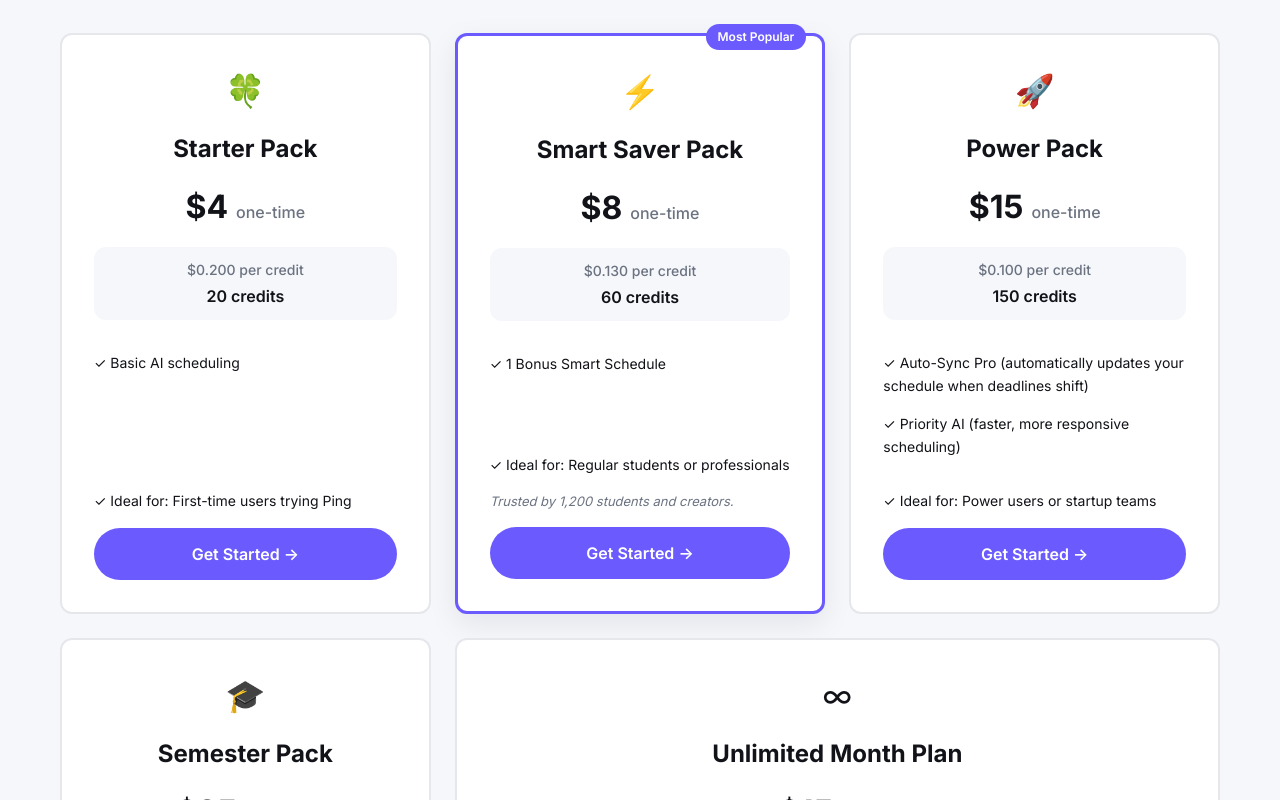
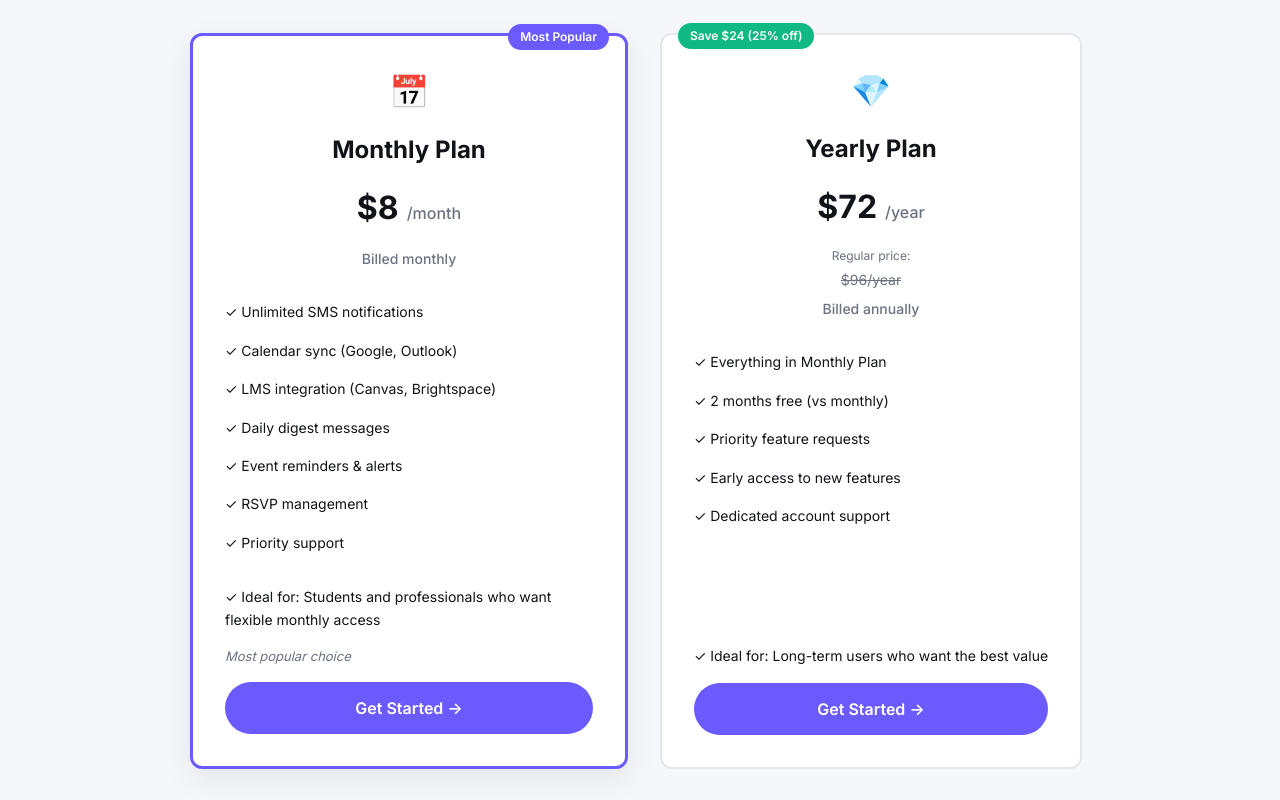
Before and after one commit to Vismay-J/pingai, a React (Vite) app: page / in a window 1280 px wide. Shown: the part 3240-4040 px from the top of the page. Built offline with nearby package versions, Linux system fonts and the light colour scheme.

Commit message:
Add subscription-based pricing model (/month, /year with 25% discount)

```diff
--- a/src/components/Pricing.css
+++ b/src/components/Pricing.css
@@ -17,6 +17,13 @@
   gap: var(--space-6);
   margin-top: var(--space-8);
   margin-bottom: var(--space-8);
+}
+
+.subscription-grid {
+  grid-template-columns: repeat(2, 1fr);
+  max-width: 900px;
+  margin-left: auto;
+  margin-right: auto;
 }
 
 .pricing-grid .pricing-card:nth-child(n+4) {
@@ -123,6 +130,50 @@
   font-weight: 600;
 }
 
+.billing-info {
+  text-align: center;
+  color: var(--color-muted);
+  font-size: 14px;
+  margin-bottom: var(--space-6);
+  font-weight: 500;
+}
+
+.original-price {
+  display: flex;
+  flex-direction: column;
+  align-items: center;
+  gap: var(--space-1);
+  margin-bottom: var(--space-2);
+}
+
+.original-price-label {
+  font-size: 12px;
+  color: var(--color-muted);
+}
+
+.original-price-value {
+  font-size: 14px;
+  color: var(--color-muted);
+  text-decoration: line-through;
+}
+
+.savings-badge {
+  position: absolute;
+  top: -12px;
+  left: var(--space-4);
+  background-color: var(--color-success);
+  color: white;
+  padding: 4px 12px;
+  border-radius: var(--radius-pill);
+  font-size: 12px;
+  font-weight: 600;
+}
+
+.subscription-card {
+  max-width: 450px;
+  margin: 0 auto;
+}
+
 .plan-features {
   list-style: none;
   padding: 0;
@@ -170,6 +221,10 @@
     grid-template-columns: repeat(2, 1fr);
   }
 
+  .subscription-grid {
+    grid-template-columns: repeat(2, 1fr);
+  }
+
   .pricing-grid .pricing-card:nth-child(4) {
     grid-column: 1 / 2;
   }
@@ -185,6 +240,10 @@
     gap: var(--space-4);
   }
 
+  .subscription-grid {
+    grid-template-columns: 1fr;
+  }
+
   .pricing-grid .pricing-card:nth-child(4),
   .pricing-grid .pricing-card:nth-child(5) {
     grid-column: 1;
--- a/src/components/Pricing.jsx
+++ b/src/components/Pricing.jsx
@@ -7,71 +7,42 @@ function Pricing() {
     trackCTAClick(`pricing_${packageName}`)
   }
 
-  const pricingPlans = [
+  const subscriptionPlans = [
     {
-      name: 'Starter Pack',
-      icon: '🍀',
-      price: '$4',
-      period: 'one-time',
-      pricePerCredit: '$0.200',
-      credits: 20,
-      features: ['Basic AI scheduling'],
-      idealFor: 'First-time users trying Ping',
-      popular: false
+      name: 'Monthly Plan',
+      icon: '📅',
+      price: '$8',
+      period: '/month',
+      billing: 'Billed monthly',
+      features: [
+        'Unlimited SMS notifications',
+        'Calendar sync (Google, Outlook)',
+        'LMS integration (Canvas, Brightspace)',
+        'Daily digest messages',
+        'Event reminders & alerts',
+        'RSVP management',
+        'Priority support'
+      ],
+      idealFor: 'Students and professionals who want flexible monthly access',
+      popular: true,
+      socialProof: 'Most popular choice'
     },
     {
-      name: 'Smart Saver Pack',
-      icon: '⚡',
-      price: '$8',
-      period: 'one-time',
-      pricePerCredit: '$0.130',
-      credits: 60,
-      features: ['1 Bonus Smart Schedule'],
-      idealFor: 'Regular students or professionals',
-      popular: true,
-      socialProof: 'Trusted by 1,200 students and creators.'
-    },
-    {
-      name: 'Power Pack',
-      icon: '🚀',
-      price: '$15',
-      period: 'one-time',
-      pricePerCredit: '$0.100',
-      credits: 150,
+      name: 'Yearly Plan',
+      icon: '💎',
+      price: '$72',
+      period: '/year',
+      originalPrice: '$96',
+      savings: 'Save $24 (25% off)',
+      billing: 'Billed annually',
       features: [
-        'Auto-Sync Pro (automatically updates your schedule when deadlines shift)',
-        'Priority AI (faster, more responsive scheduling)'
+        'Everything in Monthly Plan',
+        '2 months free (vs monthly)',
+        'Priority feature requests',
+        'Early access to new features',
+        'Dedicated account support'
       ],
-      idealFor: 'Power users or startup teams',
-      popular: false
-    },
-    {
-      name: 'Semester Pack',
-      icon: '🎓',
-      price: '$25',
-      period: 'one-time',
-      pricePerCredit: '$0.083',
-      credits: 300,
-      features: [
-        'Team Share (up to 3 users share the same credit wallet)',
-        'All Power Pack perks'
-      ],
-      idealFor: 'Students or professionals planning for an entire semester or quarter',
-      popular: false
-    },
-    {
-      name: 'Unlimited Month Plan',
-      icon: '∞',
-      price: '$15',
-      period: '/month',
-      pricePerCredit: 'Unlimited',
-      credits: null,
-      creditsLabel: 'for 1 month',
-      features: [
-        'All features',
-        'Credit rollover if renewed'
-      ],
-      idealFor: 'Professionals or teams who want predictable monthly access',
+      idealFor: 'Long-term users who want the best value',
       popular: false
     }
   ]
@@ -81,13 +52,16 @@ function Pricing() {
       <div className="container">
         <h2 className="section-title">Pricing</h2>
         <p className="pricing-subtitle">
-          Each credit saves you ~15 minutes of manual scheduling.
+          Simple, transparent pricing. Cancel anytime.
         </p>
-        <div className="pricing-grid">
-          {pricingPlans.map((plan, index) => (
-            <div key={index} className={`pricing-card ${plan.popular ? 'popular' : ''}`}>
+        <div className="pricing-grid subscription-grid">
+          {subscriptionPlans.map((plan, index) => (
+            <div key={index} className={`pricing-card subscription-card ${plan.popular ? 'popular' : ''}`}>
               {plan.popular && (
                 <div className="popular-badge">Most Popular</div>
+              )}
+              {plan.savings && (
+                <div className="savings-badge">{plan.savings}</div>
               )}
               <div className="plan-icon">{plan.icon}</div>
               <h3 className="plan-name">{plan.name}</h3>
@@ -95,13 +69,14 @@ function Pricing() {
                 <span className="price-amount">{plan.price}</span>
                 <span className="price-period">{plan.period}</span>
               </div>
-              <div className="credit-info">
-                <span className="per-credit">{plan.pricePerCredit} per credit</span>
-                {plan.credits ? (
-                  <span className="total-credits">{plan.credits} credits</span>
-                ) : (
-                  <span className="total-credits">{plan.creditsLabel}</span>
-                )}
+              {plan.originalPrice && (
+                <div className="original-price">
+                  <span className="original-price-label">Regular price:</span>
+                  <span className="original-price-value">{plan.originalPrice}/year</span>
+                </div>
+              )}
+              <div className="billing-info">
+                {plan.billing}
               </div>
               <ul className="plan-features">
                 {plan.features.map((feature, idx) => (
@@ -125,7 +100,7 @@ function Pricing() {
           ))}
         </div>
         <p className="pricing-footer-note">
-          Offer 10 free credits to all new users to create a low-friction entry point.
+          All plans include a 14-day free trial. No credit card required to start.
         </p>
       </div>
     </section>
```
